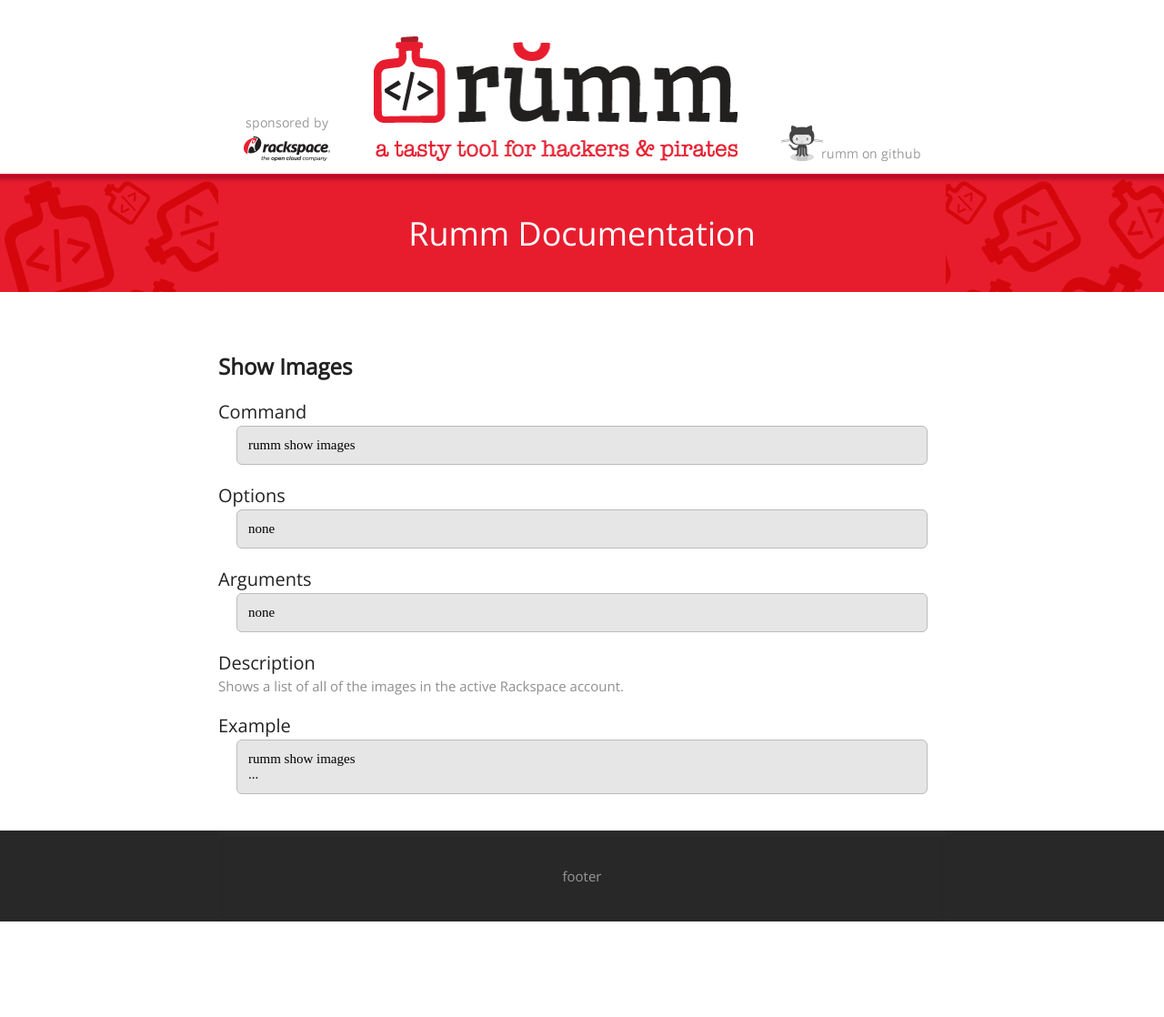
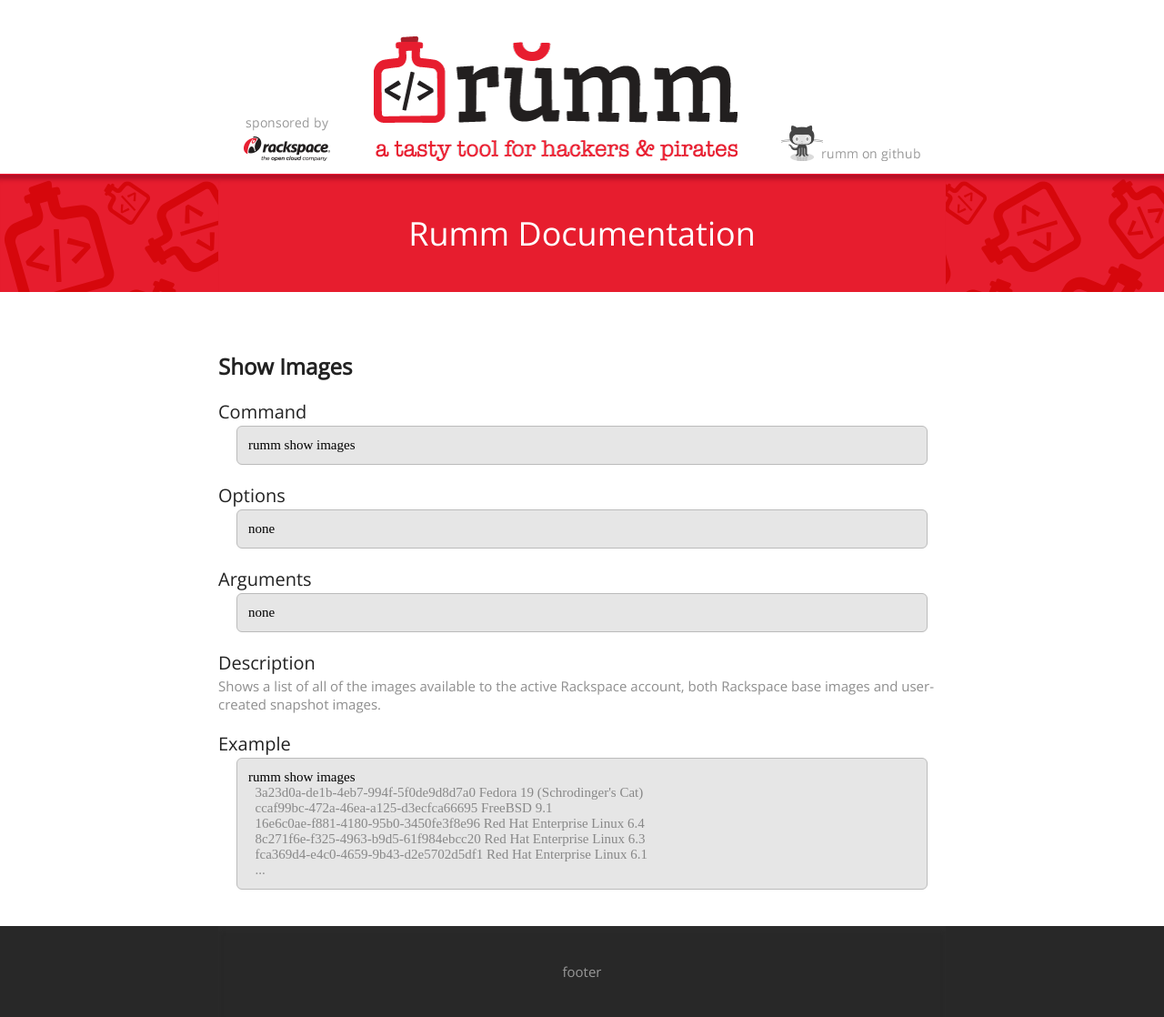
Before and after one commit to BastionFennell/rumm, a Jekyll site: the page built from documentation/images.html, in a window 1280 px wide. Shown: the whole page at 91% size. Built offline with Jekyll 4.4.1, drawn with Linux system fonts in a browser that asks for light colours; some web fonts are replaced; before the commit the page ends 1013 px from its top, so only the background shows below that.

Commit message:
images documentation

```diff
--- a/_includes/docs/images/show-images.html
+++ b/_includes/docs/images/show-images.html
@@ -19,11 +19,16 @@ none
 </pre>
 
 <h3>Description</h3>
-Shows a list of all of the images in the active Rackspace account.
+Shows a list of all of the images available to the active Rackspace account, both Rackspace base images and user-created snapshot images.
 
 <h3>Example</h3>
 
 <pre>
 rumm show images
-...
+  <span  class="output">3a23d0a-de1b-4eb7-994f-5f0de9d8d7a0 Fedora 19 (Schrodinger's Cat)
+  ccaf99bc-472a-46ea-a125-d3ecfca66695 FreeBSD 9.1
+  16e6c0ae-f881-4180-95b0-3450fe3f8e96 Red Hat Enterprise Linux 6.4
+  8c271f6e-f325-4963-b9d5-61f984ebcc20 Red Hat Enterprise Linux 6.3
+  fca369d4-e4c0-4659-9b43-d2e5702d5df1 Red Hat Enterprise Linux 6.1
+  ...</span>
 </pre>
```
